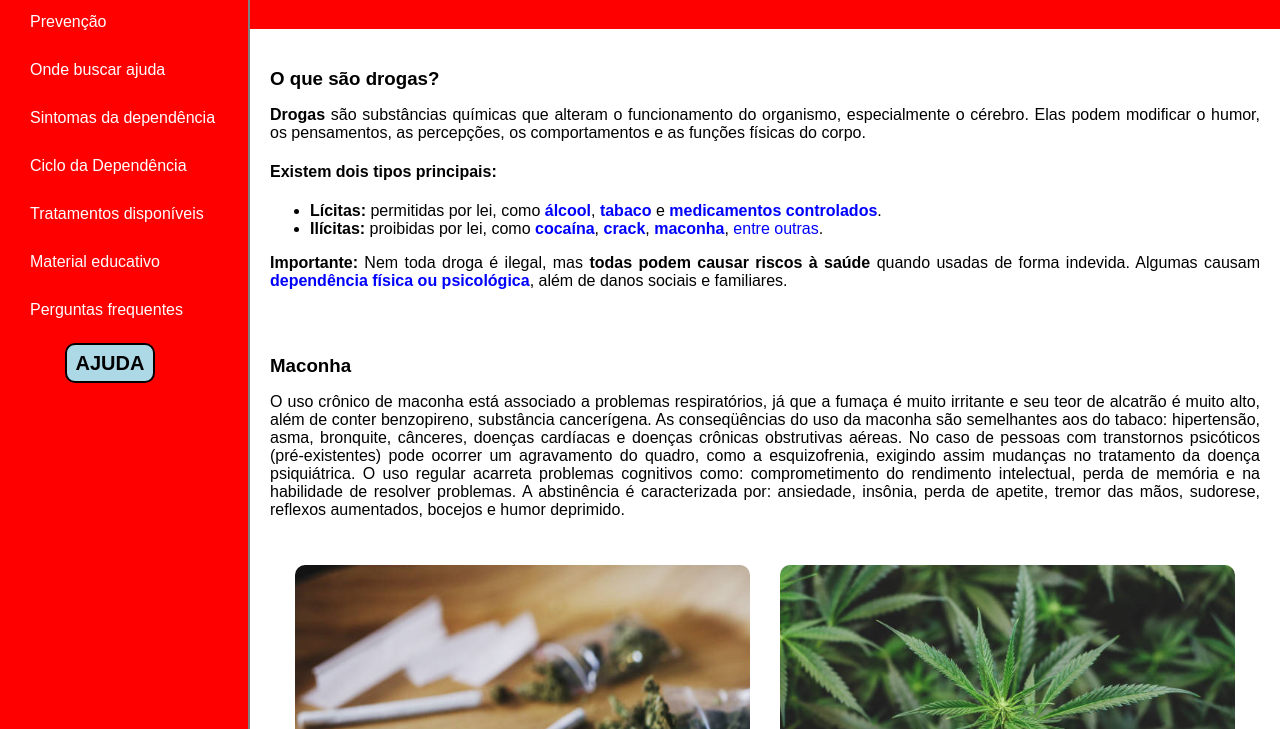
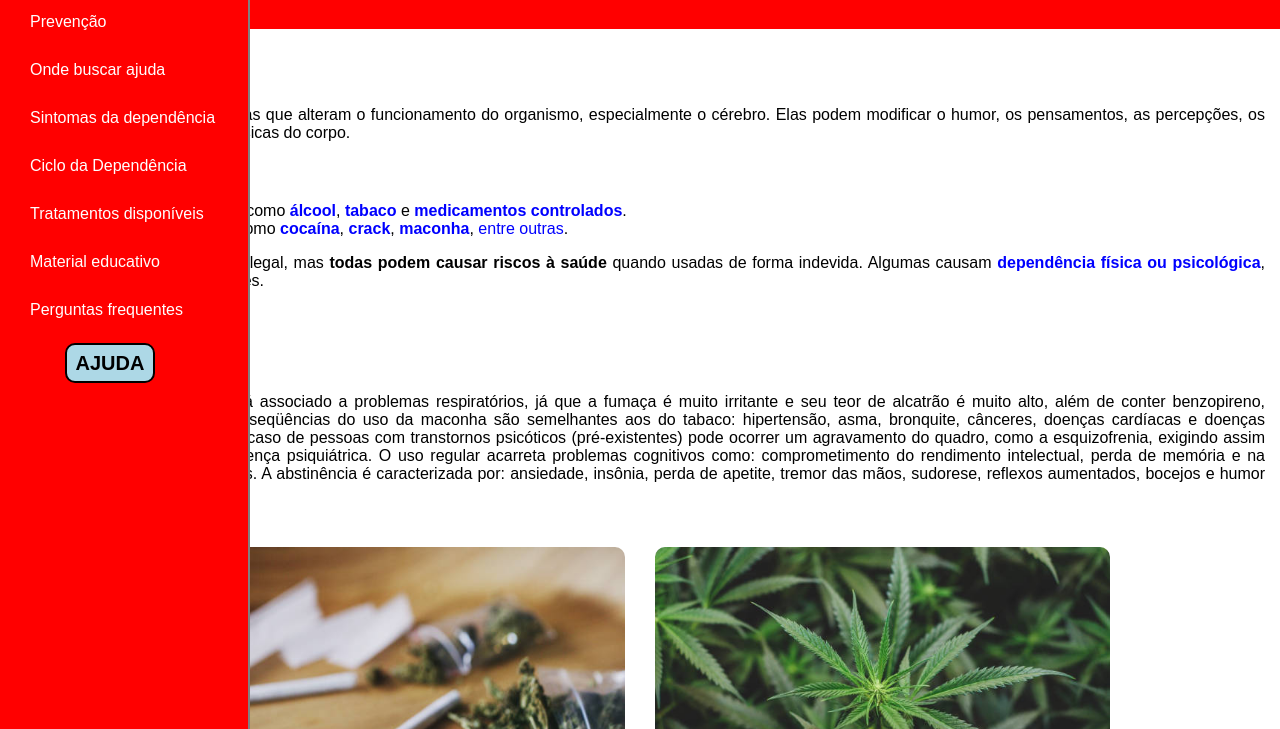
Before and after one commit to gentiljunio/COMBATE-AS-DROGAS, a plain HTML site: page index.html in a window 1280 px wide. Shown: the part 71-800 px from the top of the page. Drawn offline with Linux system fonts and the light colour scheme.

Commit message:
Update style.css

```diff
--- a/style.css
+++ b/style.css
@@ -121,14 +121,19 @@ main {
 }
 
 .principal {
-  margin-left: 250px;
-  flex: 1;
-  box-sizing: border-box;
-  padding: 20px;
-  max-width: calc(100% - 250px); /* <<< esta linha aqui */
+  margin-left: 0; /* zera a margem lateral */
+  max-width: 100%; /* ocupa a tela toda */
+  padding: 20px 15px; /* espaçamento confortável */
   display: flex;
   flex-direction: column;
   align-items: center;
+  box-sizing: border-box;
+}
+
+main {
+  padding: 10px 15px; /* também melhora o espaçamento lateral */
+  width: 100%;
+  max-width: 100%; /* novo */
 }
 section {
   margin-bottom: 30px;
@@ -306,7 +311,7 @@ body {
     max-width: 100%;
     height: auto;
     display: block;
-    margin-right: 60px;
+
   }
 
   main {
```
